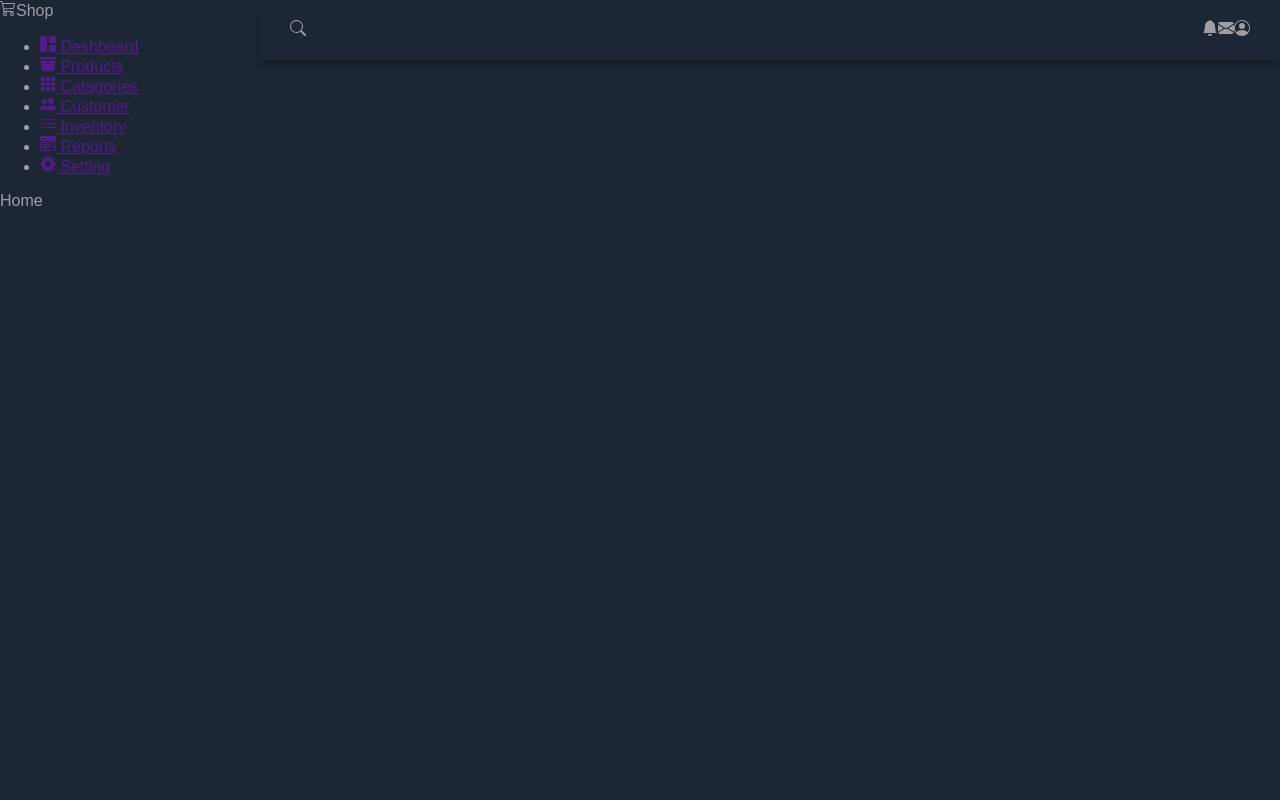
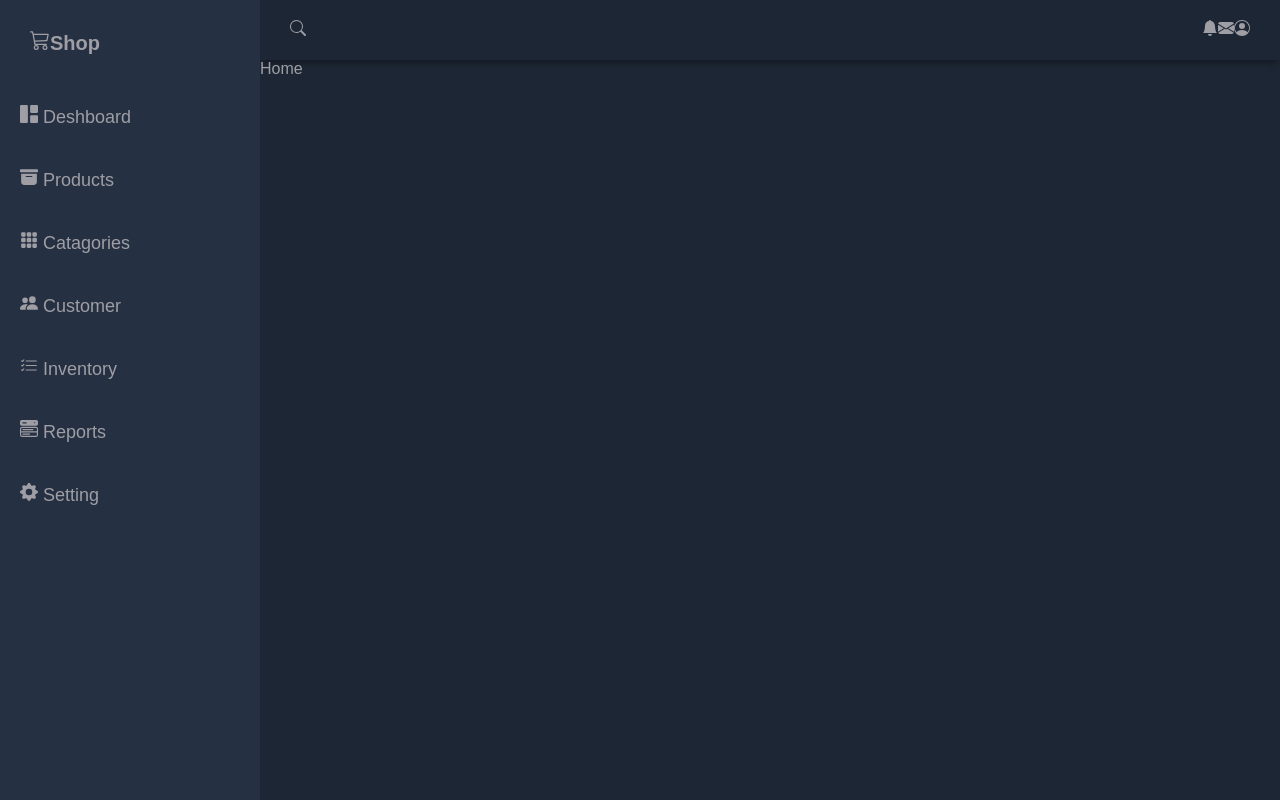
Before and after one commit to Didar2255/Deshboard, a React (Vite) app: page / in a window 1280 px wide. Built offline with nearby package versions, Linux system fonts and the light colour scheme.

Commit message:
Create sidebar style

```diff
--- a/src/App.css
+++ b/src/App.css
@@ -32,3 +32,65 @@
 }
 
 /* End Header */
+
+/* Sidebar Section start */
+#sidebar {
+  grid-area: sidebar;
+  height: 100%;
+  background-color: #263043;
+  overflow-y: auto;
+  transition: all 0.5s;
+  -webkit-transition: all 0.5s;
+}
+
+.sidebar-title {
+  display: flex;
+  justify-content: space-between;
+  align-items: center;
+  padding: 15px 30px 0px 30px;
+  margin-bottom: 30px;
+}
+
+.sidebar-title>span {
+  display: none;
+}
+
+.sidebar-brand {
+  margin-top: 15px;
+  font-size: 20px;
+  font-weight: 700;
+}
+
+.sidebar-list {
+  padding: 0;
+  list-style-type: none;
+}
+
+.sidebar-list-item {
+  padding: 20px 20px 20px 20px;
+  font-size: 18px;
+}
+
+.sidebar-list-item:hover {
+  background-color: rgba(255, 255, 255, 0.2);
+  cursor: pointer;
+}
+
+.sidebar-list-item>a {
+  text-decoration: none;
+  color: #9e9ea4;
+}
+
+.sidebar-responsive {
+  display: inline !important;
+  position: absolute;
+  /*
+    we want the z-index of the sidebar higher so that
+    the charts are not showing over the sidebar
+    on small screens
+  */
+  z-index: 12 !important;
+}
+
+
+/* End Sidebar */
```
